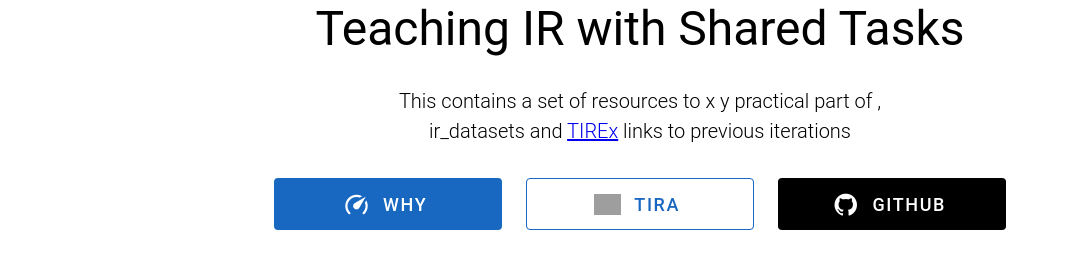
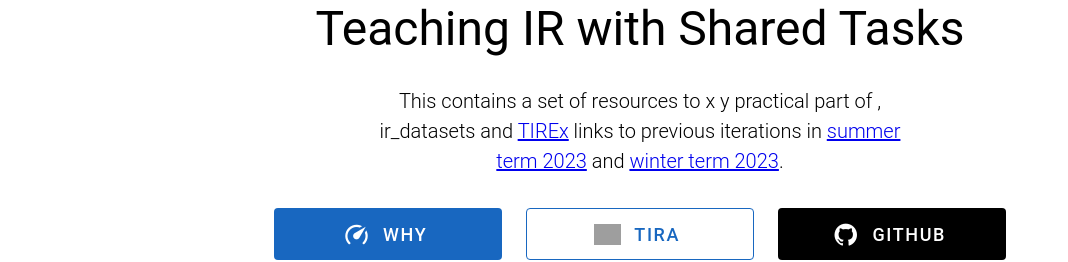
Before and after one commit to tira-io/teaching-ir-with-shared-tasks, a Vue app in the folder browser/: page / in a window 1280 px wide. Shown: the part 328-590 px from the top of the page, without its empty margins (0-1068 px from the left). Built offline with nearby package versions, Linux system fonts and the light colour scheme; grey boxes are pictures that could not be loaded.

Commit message:
more details for github page

```diff
--- a/browser/src/views/LandingPage.vue
+++ b/browser/src/views/LandingPage.vue
@@ -10,7 +10,7 @@
 
 This contains a set of resources to x y practical part of ,
 ir_datasets and <a href="https://webis.de/publications.html?q=tira#froebe_2023e" target="_blank">TIREx</a>
-links to previous iterations
+links to previous iterations in <a href="https://tira-io.github.io/ir-lab-sose-23/" target="_blank">summer term 2023</a> and <a href="https://tira-io.github.io/ir-lab-ws-23/" target="_blank">winter term 2023</a>.
         </p>
         <v-row class="d-flex justify-center py-4">
           <v-col cols="auto">
```
Also changed, not shown: 1 other file (tests, documents, lock files or other folders).
